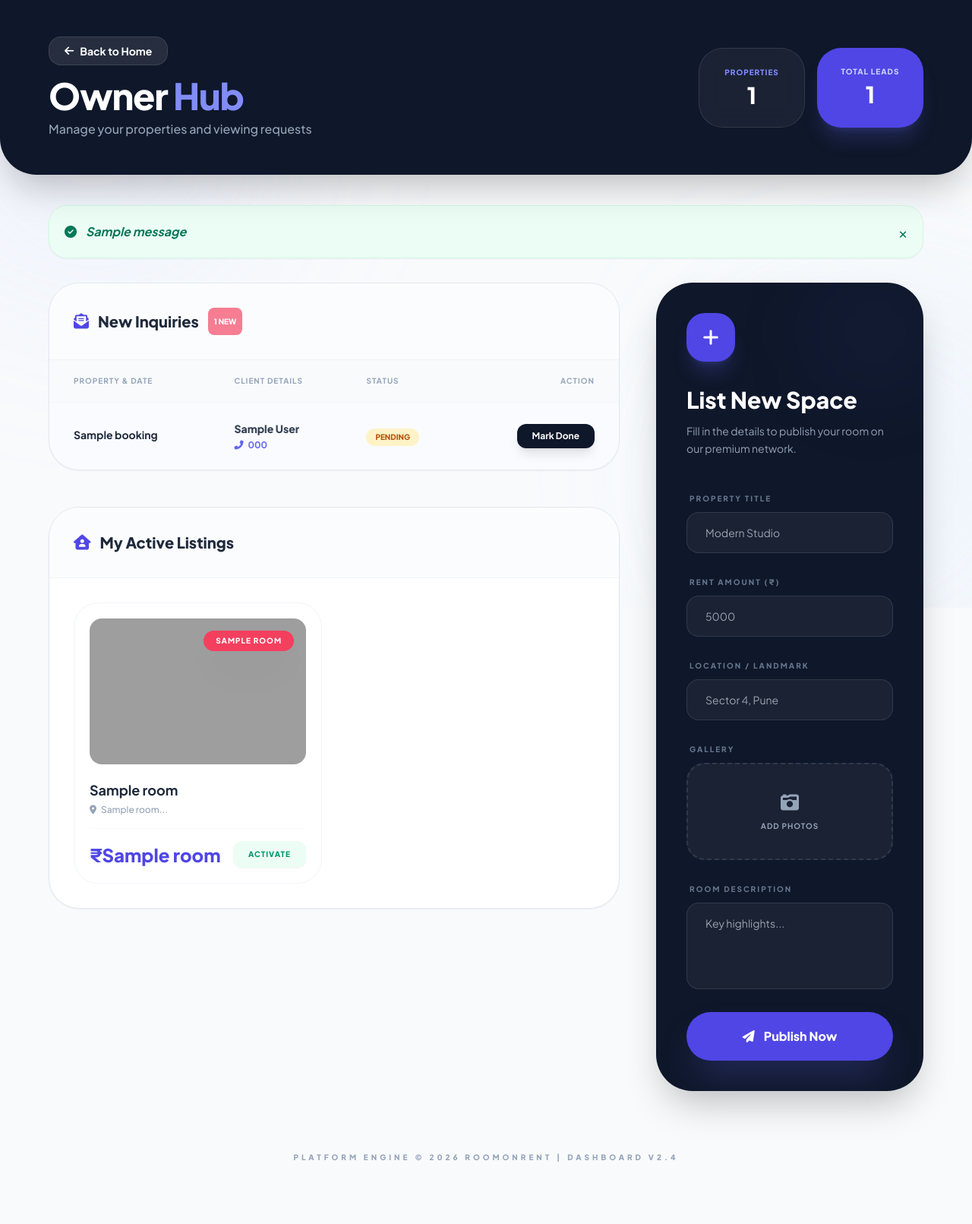
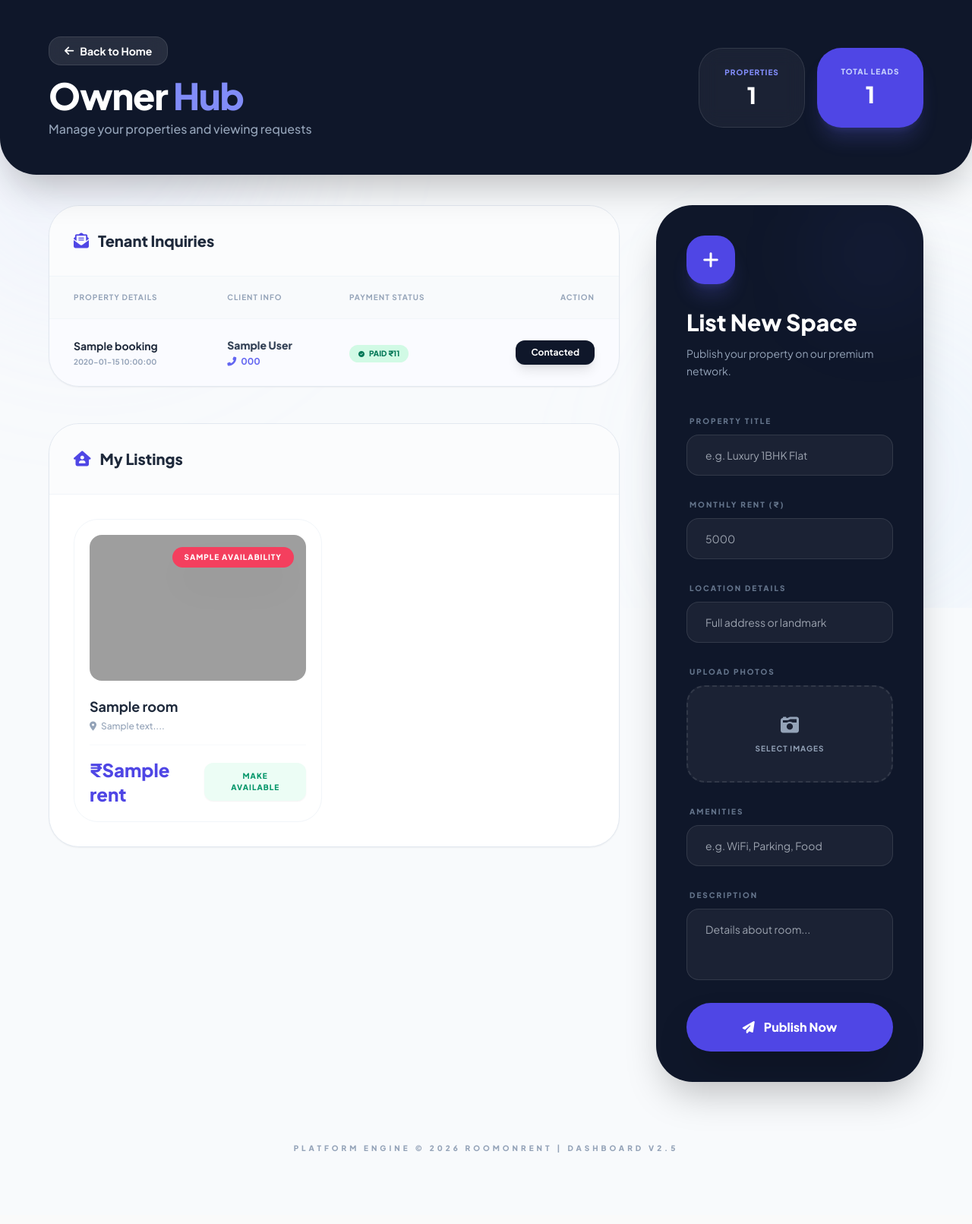
Before and after one commit to GGS-c/Room_on_rent1, a Flask app: template templates/owner.html in a window 1280 px wide. Shown: the whole page at 76% size. After the commit the page ends 1517 px from the top, so only its background shows below. Run offline with Flask 3, Linux system fonts and the light colour scheme; the template is opened without the code that fills it: most values are stand-ins (such as "Sample title", 1, 10 or a date in 2020); one stand-in notice (Sample message) is shown; some libraries are stand-ins or nearby versions; grey boxes are pictures that could not be loaded.

Commit message:
Revise owner dashboard layout and content
Updated the owner dashboard HTML structure and content, including section titles and placeholders for better clarity and user experience.

```diff
--- a/templates/owner.html
+++ b/templates/owner.html
@@ -52,19 +52,7 @@
 
     <div class="max-w-7xl mx-auto px-[5%]">
 
-        {% with messages = get_flashed_messages(with_categories=true) %}
-            {% if messages %}
-                {% for category, message in messages %}
-                    <div class="mb-8 p-5 rounded-3xl flex items-center justify-between border {{ 'bg-emerald-50 border-emerald-100 text-emerald-700' if category == 'success' else 'bg-rose-50 border-rose-100 text-rose-700' }} shadow-sm">
-                        <span class="font-bold flex items-center gap-3 italic">
-                            <i class="fas {{ 'fa-check-circle' if category == 'success' else 'fa-exclamation-circle' }}"></i>
-                            {{ message }}
-                        </span>
-                        <button onclick="this.parentElement.remove()" class="text-xl">&times;</button>
-                    </div>
-                {% endfor %}
-            {% endif %}
-        {% endwith %}
+
 
         <div class="grid grid-cols-1 xl:grid-cols-3 gap-12">
 
@@ -73,10 +61,7 @@
                 <section class="bg-white rounded-[2.5rem] border border-slate-200 overflow-hidden shadow-sm hover:shadow-md transition-shadow">
                     <div class="p-8 border-b border-slate-100 bg-slate-50/50 flex justify-between items-center">
                         <h2 class="text-xl font-black text-slate-800 flex items-center gap-3">
-                            <i class="fas fa-envelope-open-text text-indigo-600"></i> New Inquiries
-                            {% if new_booking_count and new_booking_count > 0 %}
-                                <span class="bg-rose-500 text-white text-[10px] px-2 py-1 rounded-lg animate-pulse">{{ new_booking_count }} NEW</span>
-                            {% endif %}
+                            <i class="fas fa-envelope-open-text text-indigo-600"></i> Tenant Inquiries
                         </h2>
                     </div>
 
@@ -85,9 +70,9 @@
                         <table class="w-full text-left">
                             <thead class="bg-slate-50 text-slate-400 text-[10px] font-black uppercase tracking-widest border-b border-slate-100">
                                 <tr>
-                                    <th class="px-8 py-5">Property & Date</th>
-                                    <th class="px-6 py-5">Client Details</th>
-                                    <th class="px-6 py-5">Status</th>
+                                    <th class="px-8 py-5">Property Details</th>
+                                    <th class="px-6 py-5">Client Info</th>
+                                    <th class="px-6 py-5">Payment Status</th>
                                     <th class="px-8 py-5 text-right">Action</th>
                                 </tr>
                             </thead>
@@ -96,23 +81,25 @@
                                 <tr class="hover:bg-slate-50/80 transition-colors {{ 'bg-indigo-50/30' if booking['status'] == 'New' }}">
                                     <td class="px-8 py-6">
                                         <div class="font-bold text-slate-800 text-sm">{{ booking['room_title'] }}</div>
-                                        <div class="text-[10px] text-slate-400 font-bold mt-1 uppercase">{{ booking['timestamp'].split(' ')[0] }}</div>
+                                        <div class="text-[10px] text-slate-400 font-bold mt-1 uppercase">{{ booking['timestamp'] }}</div>
                                     </td>
                                     <td class="px-6 py-6">
                                         <div class="text-sm font-black text-slate-700">{{ booking['full_name'] }}</div>
                                         <div class="text-xs text-indigo-500 font-bold mt-1"><i class="fas fa-phone-alt mr-1"></i> {{ booking['contact_phone'] }}</div>
                                     </td>
                                     <td class="px-6 py-6">
-                                        {% if booking['status'] == 'New' %}
-                                            <span class="inline-flex items-center gap-1.5 py-1 px-3 rounded-full bg-amber-100 text-amber-700 text-[10px] font-black uppercase">Pending</span>
+                                        {% if booking['payment_status'] == 'Paid' %}
+                                            <span class="inline-flex items-center gap-1.5 py-1 px-3 rounded-full bg-emerald-100 text-emerald-700 text-[10px] font-black uppercase">
+                                                <i class="fas fa-check-circle text-[8px]"></i> Paid ₹11
+                                            </span>
                                         {% else %}
-                                            <span class="inline-flex items-center gap-1.5 py-1 px-3 rounded-full bg-emerald-100 text-emerald-700 text-[10px] font-black uppercase">Contacted</span>
+                                            <span class="inline-flex items-center gap-1.5 py-1 px-3 rounded-full bg-slate-100 text-slate-500 text-[10px] font-black uppercase">Unpaid</span>
                                         {% endif %}
                                     </td>
                                     <td class="px-8 py-6 text-right">
                                         {% if booking['status'] == 'New' %}
                                             <form action="{{ url_for('mark_contacted', booking_id=booking['id']) }}" method="post">
-                                                <button type="submit" class="bg-slate-900 text-white px-5 py-2 rounded-xl text-xs font-bold hover:bg-indigo-600 transition shadow-lg">Mark Done</button>
+                                                <button type="submit" class="bg-slate-900 text-white px-5 py-2 rounded-xl text-xs font-bold hover:bg-indigo-600 transition shadow-lg">Contacted</button>
                                             </form>
                                         {% else %}
                                             <i class="fas fa-check-double text-emerald-500"></i>
@@ -131,26 +118,40 @@
                 <section class="bg-white rounded-[2.5rem] border border-slate-200 shadow-sm overflow-hidden">
                     <div class="p-8 border-b border-slate-100 bg-slate-50/50">
                         <h2 class="text-xl font-black text-slate-800 flex items-center gap-3">
-                            <i class="fas fa-house-user text-indigo-600"></i> My Active Listings
+                            <i class="fas fa-house-user text-indigo-600"></i> My Listings
                         </h2>
                     </div>
                     <div class="grid grid-cols-1 md:grid-cols-2 gap-8 p-8">
                         {% for room in rooms %}
                         <div class="group border border-slate-100 rounded-[2rem] p-5 hover:border-indigo-100 transition-all duration-300 hover:shadow-xl relative overflow-hidden bg-white">
                             <div class="relative h-48 rounded-2xl overflow-hidden mb-5">
-                                <img src="{{ url_for('static', filename='uploads/' + (room[5] if room[5] else 'default.jpg')) }}" class="w-full h-full object-cover group-hover:scale-110 transition duration-700">
-                                <div class="absolute top-4 right-4 px-4 py-1.5 rounded-full text-[10px] font-black uppercase tracking-widest text-white shadow-2xl {{ 'bg-emerald-500' if room[7]=='Available' else 'bg-rose-500' }}">
-                                    {{ room[7] }}
+                                <img src="{{ url_for('static', filename='uploads/' + (room['image_filename'] if room['image_filename'] else 'default.jpg')) }}" class="w-full h-full object-cover group-hover:scale-110 transition duration-700">
+
+                                <div class="absolute top-4 right-4 px-4 py-1.5 rounded-full text-[10px] font-black uppercase tracking-widest text-white shadow-2xl
+                                    {% if room['availability'] == 'Available' %} bg-emerald-500
+                                    {% elif room['availability'] == 'In Booking Process' %} bg-amber-500
+                                    {% else %} bg-rose-500 {% endif %}">
+                                    {{ room['availability'] }}
                                 </div>
                             </div>
-                            <h3 class="font-bold text-slate-800 text-lg truncate mb-1">{{ room[1] }}</h3>
-                            <p class="text-slate-400 text-xs font-medium mb-4"><i class="fas fa-location-dot mr-1"></i> {{ room[4][:40] }}...</p>
+
+                            <h3 class="font-bold text-slate-800 text-lg truncate mb-1">{{ room['title'] }}</h3>
+                            <p class="text-slate-400 text-xs font-medium mb-4"><i class="fas fa-location-dot mr-1"></i> {{ room['address'][:40] }}...</p>
 
                             <div class="flex justify-between items-center pt-4 border-t border-slate-50">
-                                <span class="text-2xl font-black text-indigo-600">₹{{ room[3] }}</span>
-                                <form action="{{ url_for('toggle_availability', room_id=room[0]) }}" method="POST">
-                                    <button type="submit" class="text-[10px] font-black uppercase tracking-widest px-5 py-2.5 rounded-xl transition-all shadow-sm {{ 'bg-rose-50 text-rose-600 hover:bg-rose-600 hover:text-white' if room[7]=='Available' else 'bg-emerald-50 text-emerald-600 hover:bg-emerald-600 hover:text-white' }}">
-                                        {{ 'Deactivate' if room[7] == 'Available' else 'Activate' }}
+                                <span class="text-2xl font-black text-indigo-600">₹{{ room['rent'] }}</span>
+                                <form action="{{ url_for('toggle_availability', room_id=room['id']) }}" method="POST">
+                                    <button type="submit" class="text-[10px] font-black uppercase tracking-widest px-5 py-2.5 rounded-xl transition-all shadow-sm
+                                        {% if room['availability'] == 'Available' %}
+                                            bg-rose-50 text-rose-600 hover:bg-rose-600 hover:text-white
+                                        {% else %}
+                                            bg-emerald-50 text-emerald-600 hover:bg-emerald-600 hover:text-white
+                                        {% endif %}">
+                                        {% if room['availability'] == 'Available' %}
+                                            Mark Occupied
+                                        {% else %}
+                                            Make Available
+                                        {% endif %}
                                     </button>
                                 </form>
                             </div>
@@ -169,43 +170,47 @@
                             <i class="fas fa-plus text-2xl"></i>
                         </div>
                         <h2 class="text-3xl font-black mb-3">List New Space</h2>
-                        <p class="text-slate-400 text-sm mb-10 leading-relaxed">Fill in the details to publish your room on our premium network.</p>
+                        <p class="text-slate-400 text-sm mb-10 leading-relaxed">Publish your property on our premium network.</p>
 
                         <form action="{{ url_for('add_room') }}" method="POST" enctype="multipart/form-data" class="space-y-6">
                             <div class="space-y-2">
                                 <label class="text-[10px] font-black uppercase tracking-[0.2em] text-slate-500 ml-1">Property Title</label>
-                                <input type="text" name="title" required class="w-full bg-white/5 border border-white/10 rounded-2xl px-6 py-4 text-sm focus:ring-2 focus:ring-indigo-500 focus:bg-white focus:text-slate-900 outline-none transition-all" placeholder="Modern Studio">
+                                <input type="text" name="title" required class="w-full bg-white/5 border border-white/10 rounded-2xl px-6 py-4 text-sm focus:ring-2 focus:ring-indigo-500 focus:bg-white focus:text-slate-900 outline-none transition-all" placeholder="e.g. Luxury 1BHK Flat">
                             </div>
 
                             <div class="space-y-2">
-                                <label class="text-[10px] font-black uppercase tracking-[0.2em] text-slate-500 ml-1">Rent Amount (₹)</label>
+                                <label class="text-[10px] font-black uppercase tracking-[0.2em] text-slate-500 ml-1">Monthly Rent (₹)</label>
                                 <input type="number" name="rent" required class="w-full bg-white/5 border border-white/10 rounded-2xl px-6 py-4 text-sm focus:ring-2 focus:ring-indigo-500 focus:bg-white focus:text-slate-900 outline-none transition-all" placeholder="5000">
                             </div>
 
                             <div class="space-y-2">
-                                <label class="text-[10px] font-black uppercase tracking-[0.2em] text-slate-500 ml-1">Location / Landmark</label>
-                                <input type="text" name="address" required class="w-full bg-white/5 border border-white/10 rounded-2xl px-6 py-4 text-sm focus:ring-2 focus:ring-indigo-500 focus:bg-white focus:text-slate-900 outline-none transition-all" placeholder="Sector 4, Pune">
+                                <label class="text-[10px] font-black uppercase tracking-[0.2em] text-slate-500 ml-1">Location Details</label>
+                                <input type="text" name="address" required class="w-full bg-white/5 border border-white/10 rounded-2xl px-6 py-4 text-sm focus:ring-2 focus:ring-indigo-500 focus:bg-white focus:text-slate-900 outline-none transition-all" placeholder="Full address or landmark">
                             </div>
 
                             <div class="space-y-2">
-                                <label class="text-[10px] font-black uppercase tracking-[0.2em] text-slate-500 ml-1">Gallery</label>
+                                <label class="text-[10px] font-black uppercase tracking-[0.2em] text-slate-500 ml-1">Upload Photos</label>
                                 <label class="group flex flex-col items-center justify-center w-full h-32 bg-white/5 border-2 border-dashed border-white/10 rounded-3xl cursor-pointer hover:bg-white/10 hover:border-indigo-500 transition-all">
                                     <div class="flex flex-col items-center justify-center text-slate-400 group-hover:text-indigo-400">
                                         <i class="fas fa-camera-retro text-2xl mb-2"></i>
-                                        <p class="text-[10px] font-bold uppercase tracking-widest" id="file-count">Add Photos</p>
+                                        <p class="text-[10px] font-bold uppercase tracking-widest" id="file-count">Select Images</p>
                                     </div>
                                     <input type="file" name="room_images[]" id="images" multiple required class="hidden" accept="image/*">
                                 </label>
                             </div>
 
                             <div class="space-y-2">
-                                <label class="text-[10px] font-black uppercase tracking-[0.2em] text-slate-500 ml-1">Room Description</label>
-                                <textarea name="description" required rows="4" class="w-full bg-white/5 border border-white/10 rounded-2xl px-6 py-4 text-sm focus:ring-2 focus:ring-indigo-500 focus:bg-white focus:text-slate-900 outline-none transition-all resize-none" placeholder="Key highlights..."></textarea>
+                                <label class="text-[10px] font-black uppercase tracking-[0.2em] text-slate-500 ml-1">Amenities</label>
+                                <input type="text" name="amenities" class="w-full bg-white/5 border border-white/10 rounded-2xl px-6 py-4 text-sm focus:ring-2 focus:ring-indigo-500 focus:bg-white focus:text-slate-900 outline-none transition-all" placeholder="e.g. WiFi, Parking, Food">
                             </div>
 
-                            <button type="submit" class="w-full bg-indigo-600 hover:bg-indigo-700 text-white py-5 rounded-[2rem] font-black shadow-2xl shadow-indigo-500/30 transition-all transform active:scale-95 flex items-center justify-center gap-3 group">
-                                <i class="fas fa-paper-plane group-hover:translate-x-1 group-hover:-translate-y-1 transition-transform"></i>
-                                Publish Now
+                            <div class="space-y-2">
+                                <label class="text-[10px] font-black uppercase tracking-[0.2em] text-slate-500 ml-1">Description</label>
+                                <textarea name="description" required rows="3" class="w-full bg-white/5 border border-white/10 rounded-2xl px-6 py-4 text-sm focus:ring-2 focus:ring-indigo-500 focus:bg-white focus:text-slate-900 outline-none transition-all resize-none" placeholder="Details about room..."></textarea>
+                            </div>
+
+                            <button type="submit" class="w-full bg-indigo-600 hover:bg-indigo-700 text-white py-5 rounded-[2rem] font-black shadow-2xl transition-all transform active:scale-95 flex items-center justify-center gap-3">
+                                <i class="fas fa-paper-plane"></i> Publish Now
                             </button>
                         </form>
                     </div>
@@ -215,7 +220,7 @@
     </div>
 
     <p class="text-center mt-20 text-slate-400 text-[10px] font-black uppercase tracking-[0.4em]">
-        Platform Engine &copy; 2026 RoomOnRent | Dashboard v2.4
+        Platform Engine &copy; 2026 RoomOnRent | Dashboard v2.5
     </p>
 
     <script>
@@ -225,18 +230,8 @@
 
         fileInput.addEventListener('change', () => {
             const count = fileInput.files.length;
-            fileCountText.innerText = count > 0 ? `${count} Files Ready` : 'Add Photos';
+            fileCountText.innerText = count > 0 ? `${count} Files Ready` : 'Select Images';
             if(count > 0) fileCountText.classList.replace('text-slate-400', 'text-indigo-400');
-        });
-
-        // Simple smooth scroll logic for anchor links
-        document.querySelectorAll('a[href^="#"]').forEach(anchor => {
-            anchor.addEventListener('click', function (e) {
-                e.preventDefault();
-                document.querySelector(this.getAttribute('href')).scrollIntoView({
-                    behavior: 'smooth'
-                });
-            });
         });
     </script>
 </body>
```
